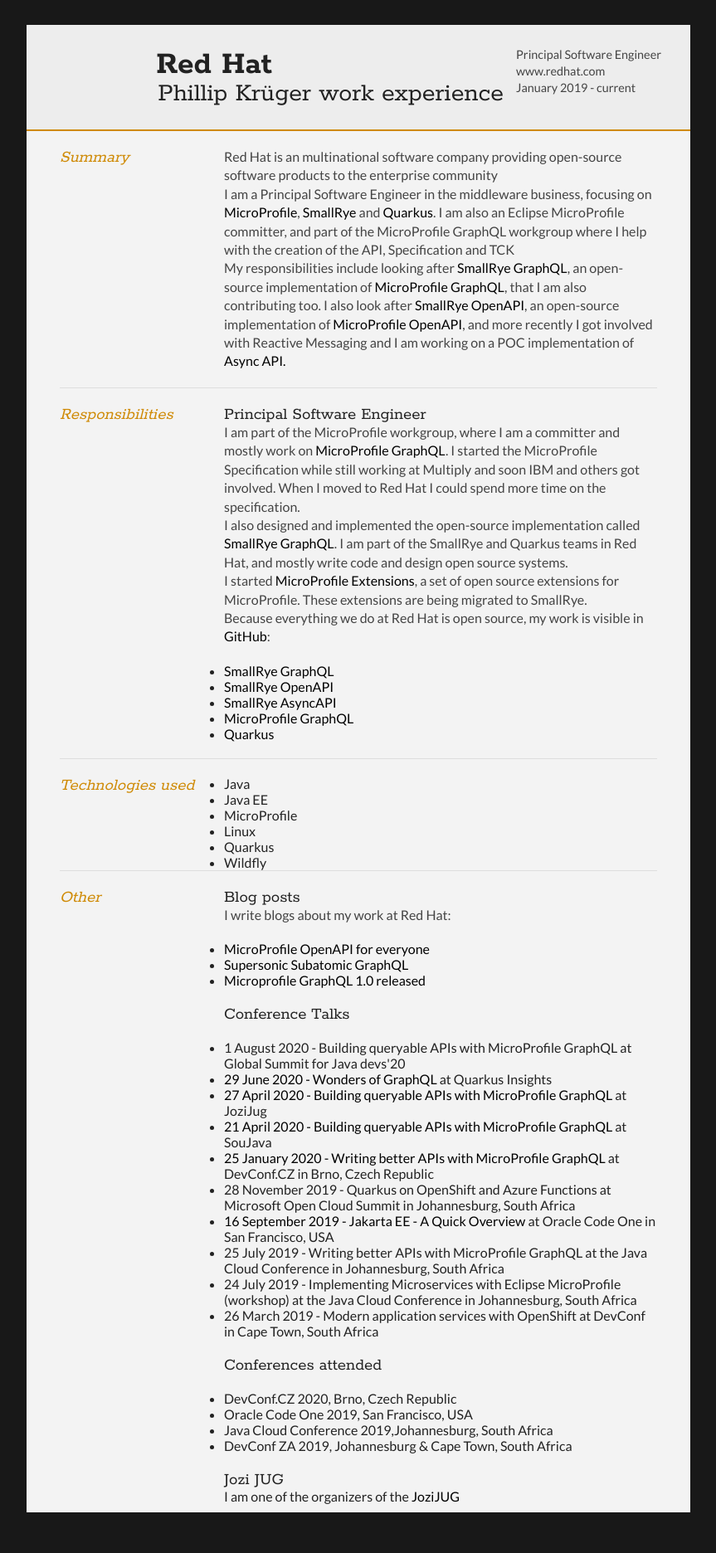
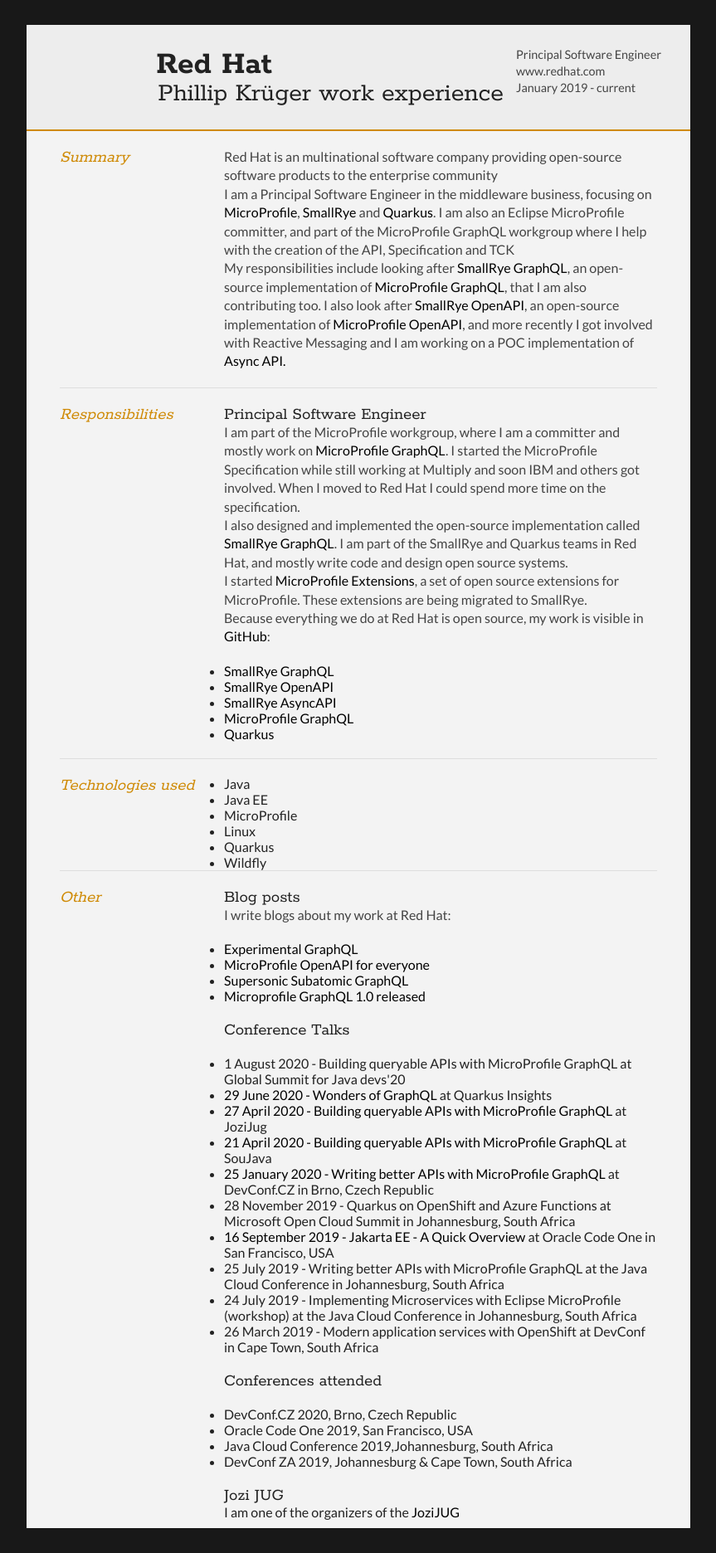
Before and after one commit to phillip-kruger/phillip-kruger.github.io, a Jekyll site: the page cv/redhat.html, which Jekyll copies as it is, in a window 1280 px wide. Shown: the whole page at 83% size, without its empty margins (208-1071 px from the left). Built offline with Jekyll 4.4.1, drawn with Linux system fonts in a browser that asks for light colours.

Commit message:
New publiched

```diff
--- a/cv/redhat.html
+++ b/cv/redhat.html
@@ -120,6 +120,7 @@
                             <p>
                             I write blogs about my work at Red Hat:
                                 <ul>
+                                    <li><a href="https://quarkus.io/blog/experimental_graphql/">Experimental GraphQL</a></li>
                                     <li><a href="https://quarkus.io/blog/openapi-for-everyone/">MicroProfile OpenAPI for everyone</a></li>
                                     <li><a href="https://quarkus.io/blog/supersonic-subatomic-graphql/">Supersonic Subatomic GraphQL</a></li>
                                     <li><a href="https://microprofile.io/2020/02/25/microprofile-graphql-1-0-released/">Microprofile GraphQL 1.0 released</a></li>
```
Also changed, not shown: about.md (+1 -0 lines).
